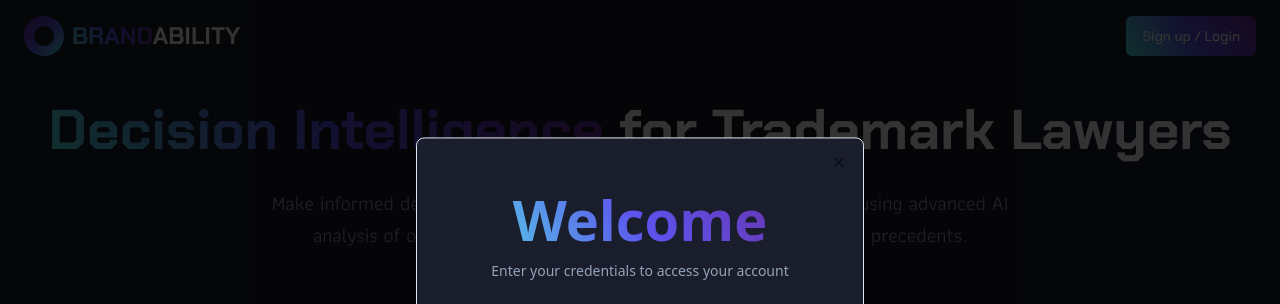
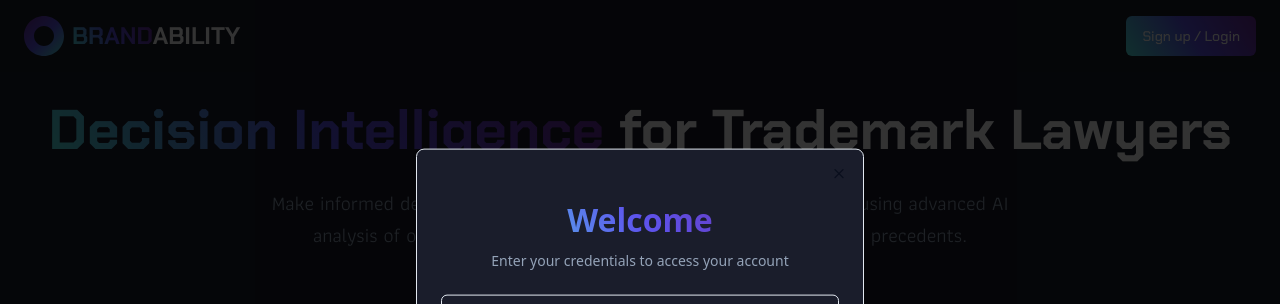
Before and after one commit to joe-hireable/brandability-insight-ui, a React (Vite) app: page / in a window 1280 px wide. Both pictures are taken after a click on the button "Sign up / Login". Shown: the top 304 px of the page. Built offline with nearby package versions, Linux system fonts and the light colour scheme.

Commit message:
Visual edit in Lovable
Edited UI in Lovable

```diff
--- a/src/components/AuthDialog.tsx
+++ b/src/components/AuthDialog.tsx
@@ -1,10 +1,8 @@
-
 import { Dialog, DialogContent, DialogTrigger } from "@/components/ui/dialog";
 import { Button } from "@/components/ui/button";
 import { Input } from "@/components/ui/input";
 import { Mail, LogIn } from "lucide-react";
 import { useState } from "react";
-
 export const AuthDialog = ({
   children
 }: {
@@ -18,7 +16,7 @@ export const AuthDialog = ({
       <DialogContent className="sm:max-w-md">
         <div className="flex flex-col space-y-6 py-6">
           <div className="flex flex-col space-y-2 text-center">
-            <h3 className="bg-clip-text text-transparent bg-brand-gradient text-heading-1 font-bold">
+            <h3 className="bg-clip-text text-transparent bg-brand-gradient font-bold text-heading-3">
               {isLogin ? "Welcome" : "Create an account"}
             </h3>
             <p className="text-text-secondary text-sm">
```
